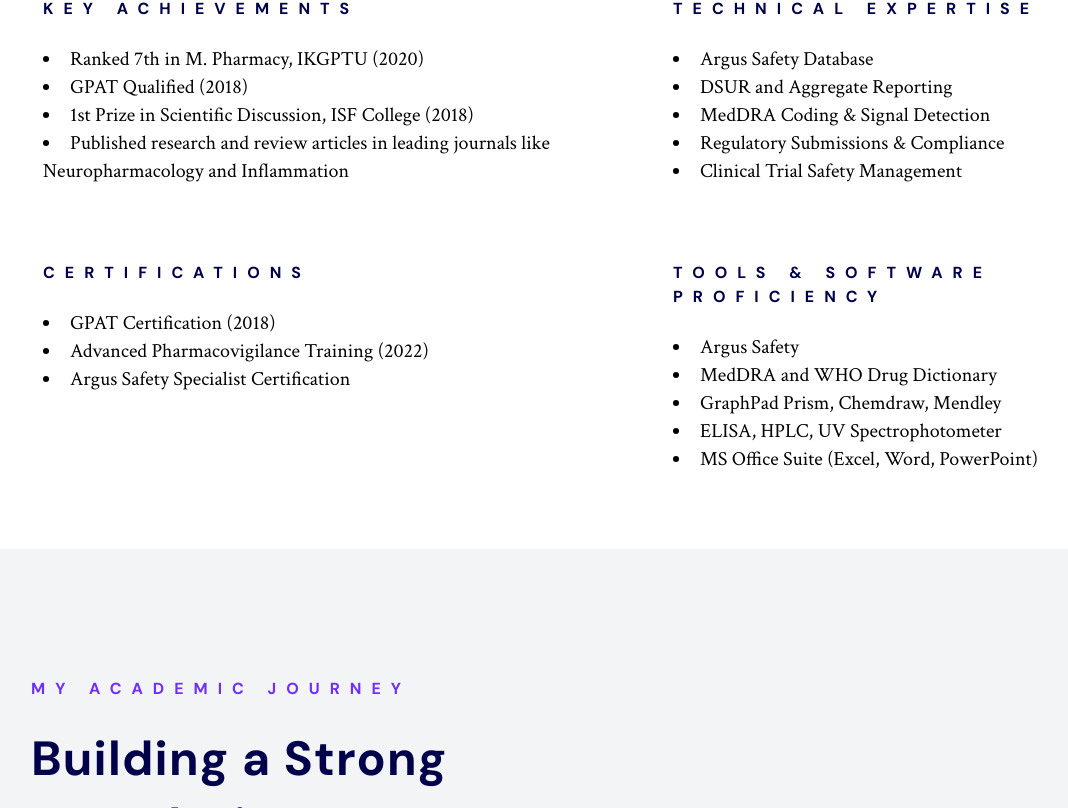
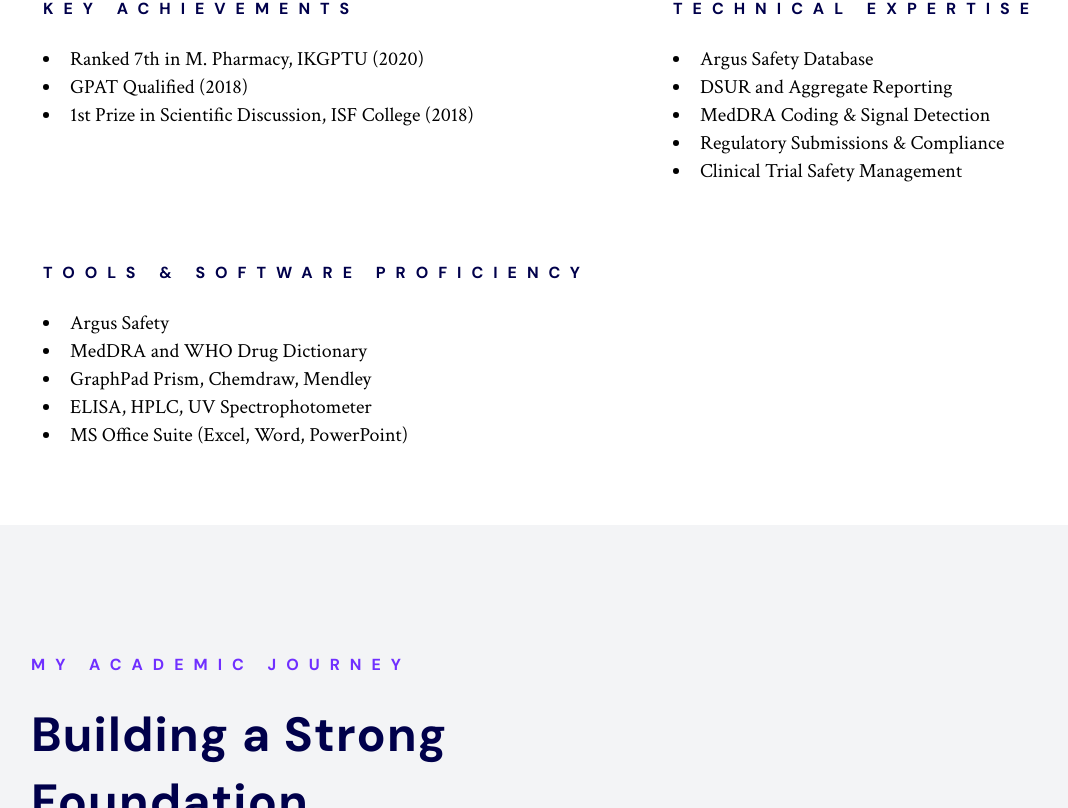
Before and after one commit to Akansh813/portfolio, a React (Create React App) app: page / in a window 1280 px wide. Shown: the part 1792-2600 px from the top of the page, without its empty margins (17-1085 px from the left). Built offline with nearby package versions, Linux system fonts and the light colour scheme; a web font is replaced by a local one.

Commit message:
pushed changes

```diff
--- a/src/Components/AboutSection.jsx
+++ b/src/Components/AboutSection.jsx
@@ -85,10 +85,7 @@ const About = () => {
               <li>Ranked 7th in M. Pharmacy, IKGPTU (2020)</li>
               <li>GPAT Qualified (2018)</li>
               <li>1st Prize in Scientific Discussion, ISF College (2018)</li>
-              <li>
-                Published research and review articles in leading journals like
-                Neuropharmacology and Inflammation
-              </li>
+
             </ul>
           </div>
 
@@ -109,7 +106,7 @@ const About = () => {
         </div>
 
         <div className="w-[95vw] mt-5 p-3 md:flex main-box">
-          <div className="mission md:mr-16 md:w-1/2 ml-0 m-[1rem]">
+          {/* <div className="mission md:mr-16 md:w-1/2 ml-0 m-[1rem]">
             <h1
               className={`text-[16px] mb-4 font-semibold uppercase ${styles.logoFlexRemastered}`}
             >
@@ -120,9 +117,9 @@ const About = () => {
               <li>Advanced Pharmacovigilance Training (2022)</li>
               <li>Argus Safety Specialist Certification</li>
             </ul>
-          </div>
+          </div> */}
 
-          <div className="mission md:w-1/2 md:ml-5 ml-0 m-[1rem]">
+          <div className="mission md:mr-16 md:w-1/2 ml-0 m-[1rem]">
             <h1
               className={`text-[16px] mb-4 font-semibold uppercase ${styles.logoFlexRemastered}`}
             >
--- a/src/Components/Projects.jsx
+++ b/src/Components/Projects.jsx
@@ -44,14 +44,14 @@ const Projects = () => {
         2024; Impact factor: 6.267 (Published).
       </p>
     </div>
-    <div className="p-6 bg-white rounded-lg shadow-lg">
+    {/* <div className="p-6 bg-white rounded-lg shadow-lg">
       <h3 className="font-bold text-lg text-[#00004B]">Review Article</h3>
       <p className="text-[#52526C] mt-2">
         "Emerging approaches for the treatment of Alzheimer disease: Targeting NF-κB pathway."
         Communicated in <strong>Inflammation</strong>; Journal of Springer;
         2020; Impact factor: 3.212 (under review).
       </p>
-    </div>
+    </div> */}
     <div className="p-6 bg-white rounded-lg shadow-lg">
       <h3 className="font-bold text-lg text-[#00004B]">Book Chapter</h3>
       <p className="text-[#52526C] mt-2">
```
